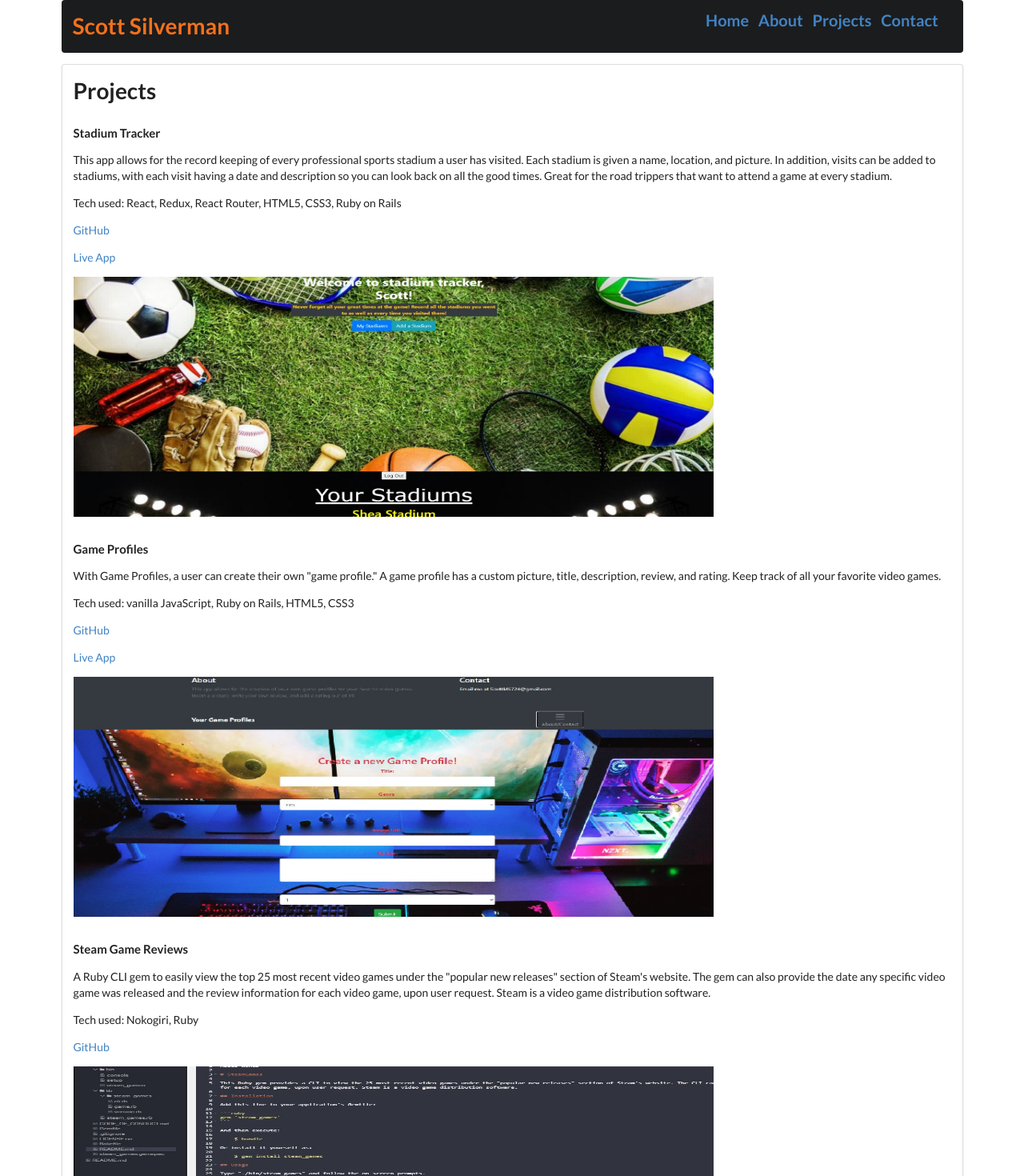
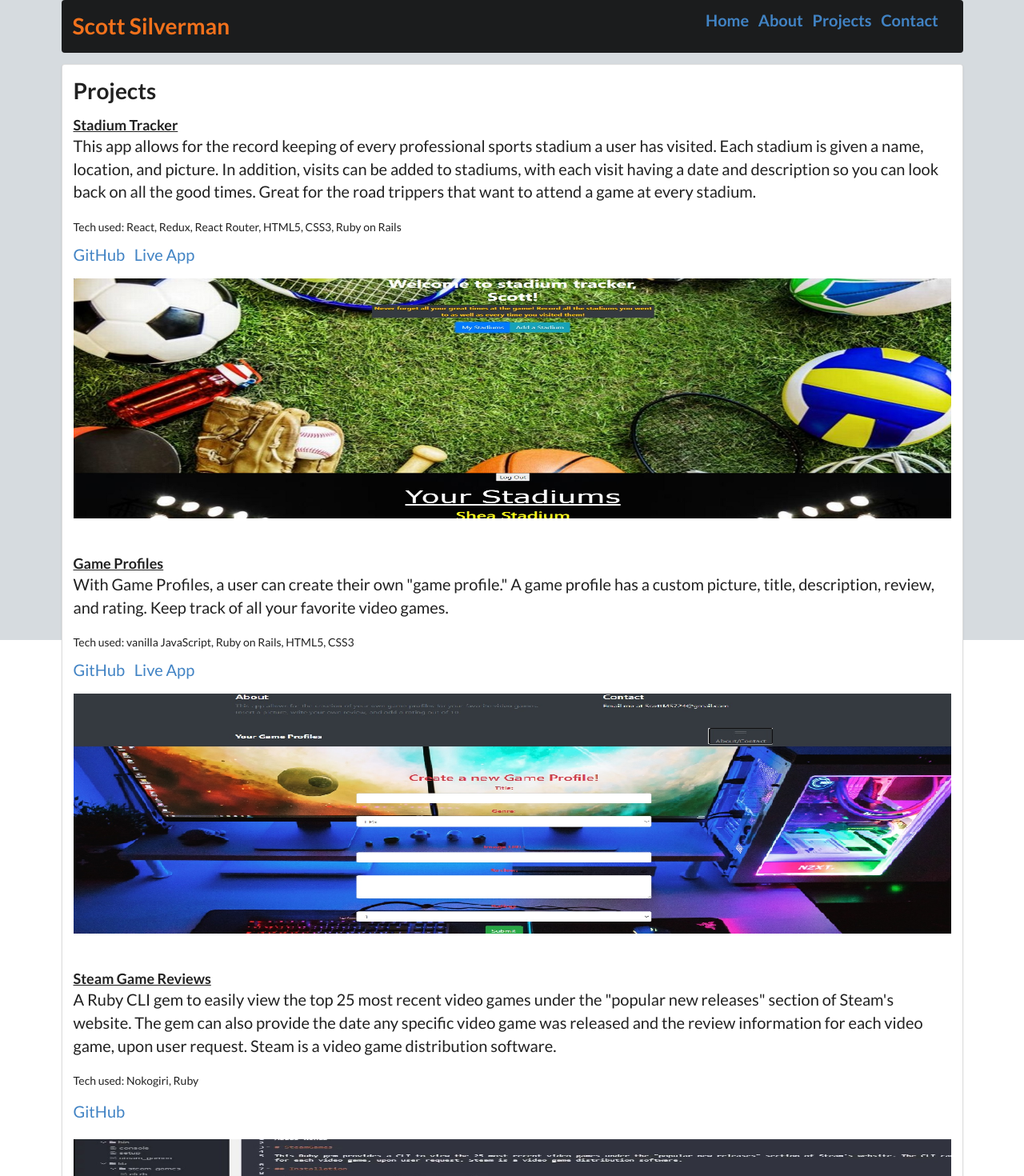
Before and after one commit to ScottMS724/my-website, a React (Create React App) app: page /projects in a window 1280 px wide. Shown: the top 1470 px of the page at 80% size. Built offline with nearby package versions, Linux system fonts and the light colour scheme.

Commit message:
background color and text alignment

```diff
--- a/src/components/About.js
+++ b/src/components/About.js
@@ -5,20 +5,20 @@ const About = () => {
         <div className="ui segment">
             <h1>About Me</h1>
 
-            <p>As a graduate of Flatiron School's software engineering course, I have significant experience
+            <p className="fontsize20">As a graduate of Flatiron School's software engineering course, I have significant experience
             building full stack web apps with a React/Redux frontend and Ruby on Rails API backend. My goal when writing code is to
             prioritize readability and adaptability through the use of established best practices and conventions. I love finding simple
             solutions to common problems through code. I have a B.S. in biology and
             previous personal training experience which I believe gives me a unique background and set of soft skills
             to apply in the tech world.</p>
 
-            <p>I know that software engineering is an ever-evolving field that is constantly in flux. An open, inquisive mind
+            <p className="fontsize20">I know that software engineering is an ever-evolving field that is constantly in flux. An open, inquisive mind
             willing to learn new things is the key to success, and I embrace the challenge.</p>
 
-            <p>Please check out my <a href="https://scottms724.github.io/" target="_blank" rel="noopener noreferrer">programming blog</a> if you would like to
+            <p className="fontsize20">Please check out my <a href="https://scottms724.github.io/" target="_blank" rel="noopener noreferrer">programming blog</a> if you would like to
             read some of my musings on coding in general.</p>
 
-            <p>When I'm not programming, my hobbies and interests include PC gaming, weight-lifting, biology, and being a podcast junkie. I'm also a
+            <p className="fontsize20">When I'm not programming, my hobbies and interests include PC gaming, weight-lifting, biology, and being a podcast junkie. I'm also a
             big Mets fan. <i class="baseball ball icon"></i></p>
         </div>
     );
--- a/src/components/Contact.js
+++ b/src/components/Contact.js
@@ -6,10 +6,12 @@ const Contact = () => {
             <h1>Contact</h1>
 
             <h3><a href="mailto:ScottMS724@gmail.com">ScottMS724@gmail.com</a> <i class="envelope icon"></i> </h3>
-            <p>Please feel free to e-mail me at anytime. I will get back to you as soon as possible.</p>
-            <p><a href="https://github.com/ScottMS724" target="_blank" rel="noopener noreferrer">GitHub</a></p>
-            <p><a href="https://www.linkedin.com/in/scott-m-silverman/" target="_blank" rel="noopener noreferrer">LinkedIn</a></p>
-            <p><a href="https://www.facebook.com/scottms/" target="_blank" rel="noopener noreferrer">Facebook</a></p>
+            <p className="fontsize20">Please feel free to e-mail me at anytime. I will get back to you as soon as possible.</p>
+            <div className="fontsize20">
+                <a href="https://github.com/ScottMS724" target="_blank" rel="noopener noreferrer">GitHub</a><span> &nbsp; </span>
+                <a href="https://www.linkedin.com/in/scott-m-silverman/" target="_blank" rel="noopener noreferrer">LinkedIn</a><span> &nbsp; </span>
+                <a href="https://www.facebook.com/scottms/" target="_blank" rel="noopener noreferrer">Facebook</a>
+            </div>
         </div>
     );
 };
--- a/src/components/Home.js
+++ b/src/components/Home.js
@@ -10,7 +10,7 @@ const Home = () => {
                     <img className="headshotsize" src={Headshot} alt=""/>
                 </div>
                 <div className="column">
-                    <p className="ui right floated header">Hi, my name is Scott Silverman. I'm a full stack web developer from New York. Welcome to my website.
+                    <p className="fontsize30">Hi, my name is Scott Silverman. I'm a full stack web developer from New York. Welcome to my website.
                     Please click the links above to learn more about me, some recent projects I have programmed, and how to contact.</p>
                 </div>
             </div>
--- a/src/components/Projects.js
+++ b/src/components/Projects.js
@@ -8,34 +8,44 @@ const Projects = () => {
         <div className="ui segment">
             <h1>Projects</h1>
 
-            <h4>Stadium Tracker</h4>
-            <p>This app allows for the record keeping of every professional sports stadium a user has visited. Each stadium
+            <u><h3>Stadium Tracker</h3></u>
+            <p className="fontsize20">This app allows for the record keeping of every professional sports stadium a user has visited. Each stadium
             is given a name, location, and picture. In addition, visits can be added to stadiums, with each visit having
             a date and description so you can look back on all the good times. Great for the road trippers that want to attend a
             game at every stadium.</p>
             <p>Tech used: React, Redux, React Router, HTML5, CSS3, Ruby on Rails</p>
-            <p><a href="https://github.com/ScottMS724/stadium-tracker-frontend" target="_blank" rel="noopener noreferrer">GitHub</a></p>
-            <p><a href="https://stadium-tracker.netlify.app/" target="_blank" rel="noopener noreferrer">Live App</a></p>
+            <div className="fontsize20">
+                <a href="https://github.com/ScottMS724/stadium-tracker-frontend" target="_blank" rel="noopener noreferrer">GitHub</a><span> &nbsp; </span>
+                <a href="https://stadium-tracker.netlify.app/" target="_blank" rel="noopener noreferrer">Live App</a>
+            </div>
+            <br></br>
             <div>
                 <img src={StadiumTracker} className="imgresize" alt=""/>
             </div>
+            <br></br>
+            <br></br>
 
-            <h4>Game Profiles</h4>
-            <p>With Game Profiles, a user can create their own "game profile." A game profile has a custom picture, title, description, review,
+            <u><h3>Game Profiles</h3></u>
+            <p className="fontsize20">With Game Profiles, a user can create their own "game profile." A game profile has a custom picture, title, description, review,
             and rating. Keep track of all your favorite video games.</p>
             <p>Tech used: vanilla JavaScript, Ruby on Rails, HTML5, CSS3</p>
-            <p><a href="https://github.com/ScottMS724/game_profiles_frontend-" target="_blank" rel="noopener noreferrer">GitHub</a></p>
-            <p><a href="https://game-profiles-frontend.vercel.app/" target="_blank" rel="noopener noreferrer">Live App</a></p>
+            <div className="fontsize20">
+                <a href="https://github.com/ScottMS724/game_profiles_frontend-" target="_blank" rel="noopener noreferrer">GitHub</a><span> &nbsp; </span>
+                <a href="https://game-profiles-frontend.vercel.app/" target="_blank" rel="noopener noreferrer">Live App</a>
+            </div>
+            <br></br>
             <div>
                 <img src={GameProfiles} className="imgresize" alt=""/>
             </div>
+            <br></br>
+            <br></br>
 
-            <h4>Steam Game Reviews</h4>
-            <p>A Ruby CLI gem to easily view the top 25 most recent video games under the "popular new releases"
+            <u><h3>Steam Game Reviews</h3></u>
+            <p className="fontsize20">A Ruby CLI gem to easily view the top 25 most recent video games under the "popular new releases"
             section of Steam's website. The gem can also provide the date any specific video game was released and the review information
             for each video game, upon user request. Steam is a video game distribution software.</p>
             <p>Tech used: Nokogiri, Ruby</p>
-            <p><a href="https://github.com/ScottMS724/steam_games" target="_blank" rel="noopener noreferrer">GitHub</a></p>
+            <p className="fontsize20"><a href="https://github.com/ScottMS724/steam_games" target="_blank" rel="noopener noreferrer">GitHub</a></p>
             <div>
                 <img src={SteamGames} className="imgresize" alt=""/>
             </div>
--- a/src/index.css
+++ b/src/index.css
@@ -2,20 +2,34 @@
     background-color: black
 }
 
-.bgolive {
-    background-color: #32CD32
+.bggray {
+    background-color: gray
 }
 
 .fontsize20 {
     font-size: 20px
 }
 
+.fontsize30 {
+    font-size: 30px;
+}
+
 .imgresize {
     height: 300px;
-    width: 800px;
+    width: 100%;
 }
 
 .headshotsize {
     height: 300px;
     width: 50%;
 }
+
+#root {
+    background-color: #D6DBDF;
+    width: 100%;
+    height: 100%;
+  }
+
+#hcextensionbkgnd {
+    background-color: #D6DBDF
+}
```
